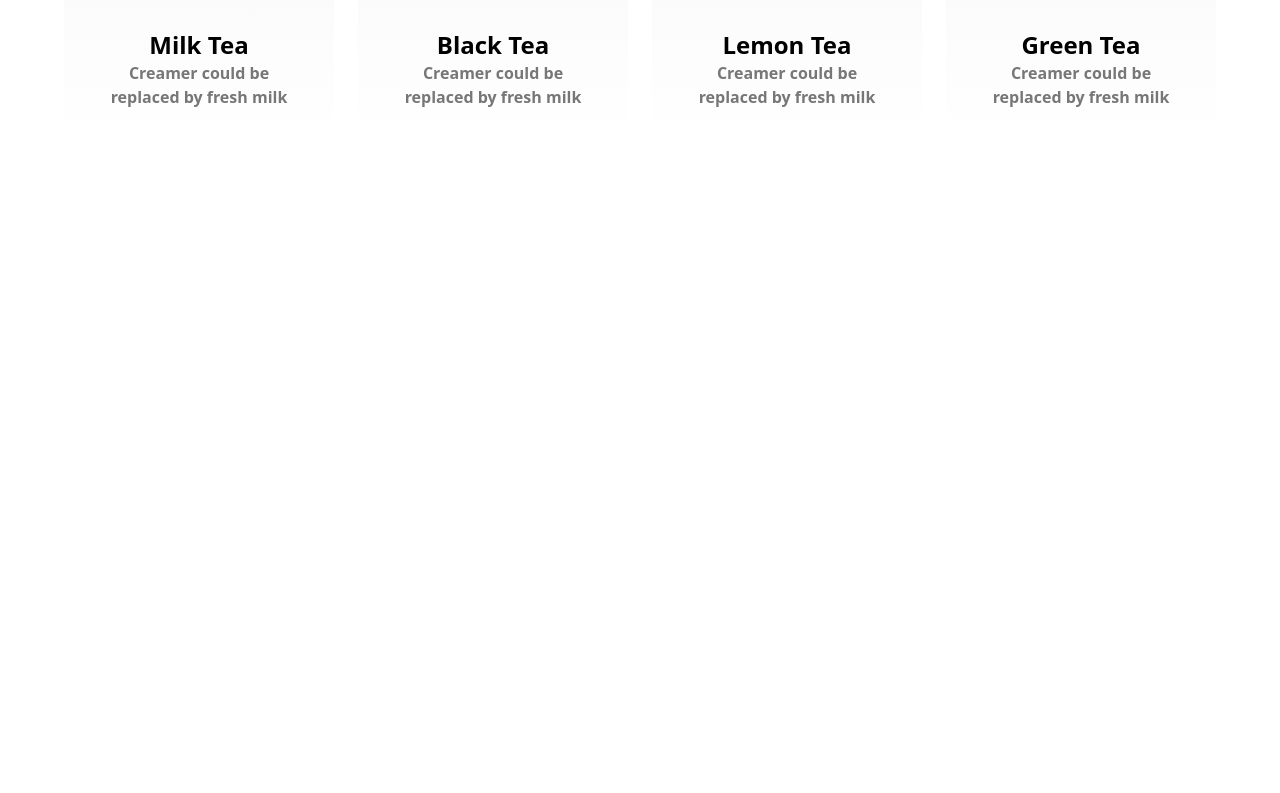
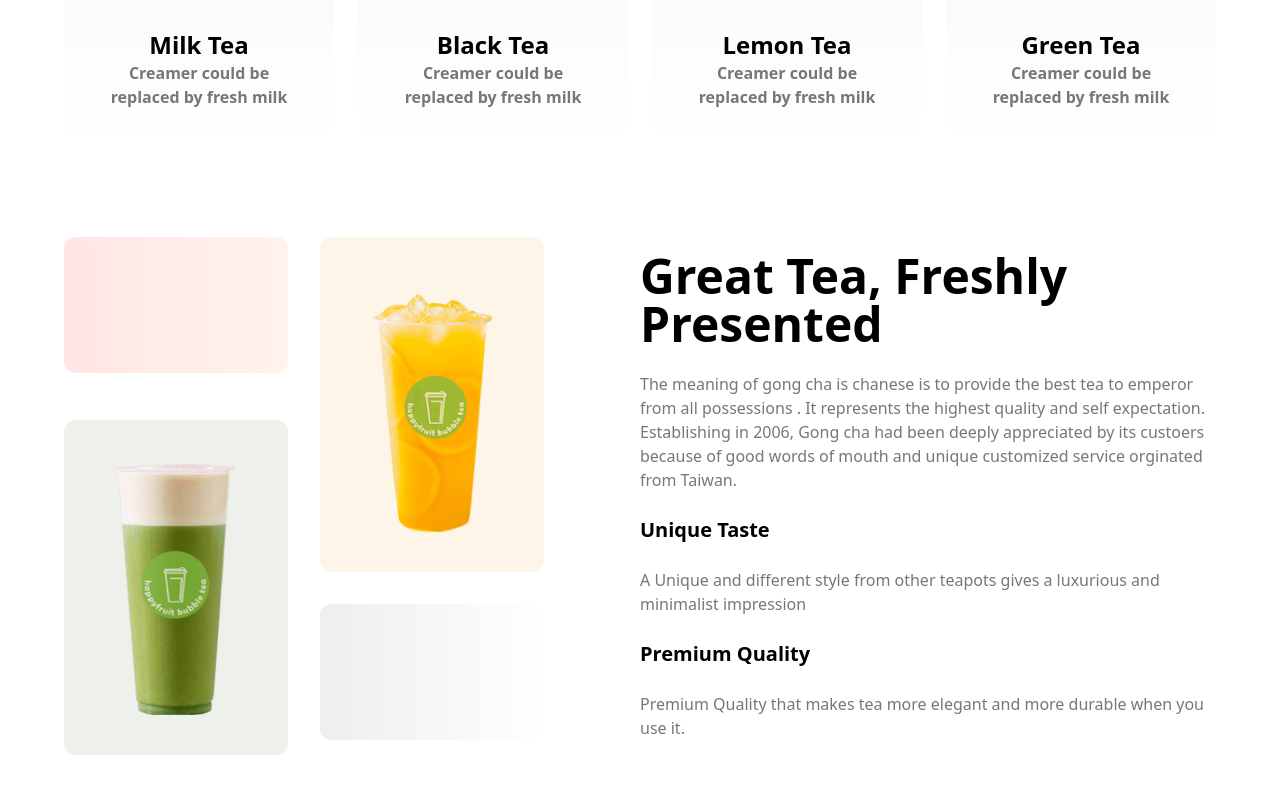
Before and after one commit to hossainahmed2ndmarch/tea-house-with-tailwind, a plain HTML site: page index.html in a window 1280 px wide. Shown: the part 1278-2071 px from the top of the page. Before the commit the page ends 1515 px from the top, so only its background shows below. Drawn offline with nearby package versions, Linux system fonts and the light colour scheme.

Commit message:
Completed the great tea section

```diff
--- a/index.html
+++ b/index.html
@@ -106,6 +106,40 @@
      </div>
     </div>
    </section>
+   <section class="mb-32">
+    <div class="grid grid-cols-1 lg:grid-cols-2 items-center">
+     <!-- Image -->
+     <div class="grid grid-cols-2 grid-rows-3 gap-8 lg:w-5/6">
+      <div class="h-[136px] rounded-xl bg-gradient-to-r from-[#FF0000] to-[#FF8938] opacity-10"></div>
+      <div class="rounded-xl row-span-2 bg-[#E6A6231A] ">
+       <img class="mx-auto pt-14 pr-8 pb-8 pl-8" src="images/fresh-1.png" alt="">
+      </div>
+      <div class="rounded-xl row-span-2 bg-[#5776391A]">
+       <img class="mx-auto pt-10 pr-11 pb-10 pl-11" src="images/fresh-2.png" alt="">
+      </div>
+      <div class="h-[136px] rounded-xl bg-gradient-to-r from-[#5a5656] to-[#FFFFFF] opacity-10"></div>
+     </div>
+     <!-- Text -->
+     <div>
+      <h1 class="text-5xl font-extrabold">Great Tea, Freshly Presented</h1>
+      <br>
+      <p class="font-medium text-[#777777]">The meaning of gong cha is chanese is to provide the best tea to emperor
+       from all possessions . It represents the highest quality and self expectation. Establishing in 2006, Gong cha had
+       been deeply appreciated by its custoers because of good words of mouth and unique customized service orginated
+       from Taiwan.</p>
+      <br>
+      <h3 class="text-xl font-extrabold">Unique Taste</h3>
+      <br>
+      <p class="font-medium text-[#777777]">A Unique and different style from other teapots gives a luxurious and
+       minimalist impression</p>
+      <br>
+      <h3 class="text-xl font-extrabold">Premium Quality</h3>
+      <br>
+      <p class="font-medium text-[#777777]">Premium Quality that makes tea more elegant and more durable when you use
+       it.</p>
+     </div>
+    </div>
+   </section>
   </main>
   <footer>
 
```
